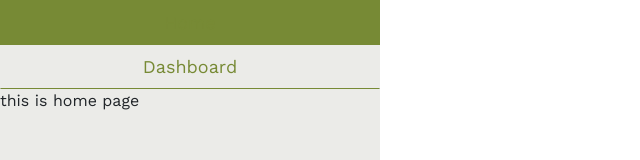
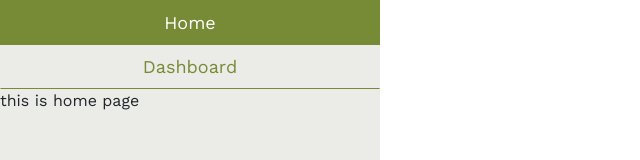
Before and after one commit to annpryshchepa/track_app, a React (Create React App) app: page / in a window 1280 px wide. Shown: the top 160 px of the page, without its empty margins (0-640 px from the left). Built offline with nearby package versions, Linux system fonts and the light colour scheme.

Commit message:
fixed hover style

```diff
--- a/src/App.scss
+++ b/src/App.scss
@@ -24,6 +24,7 @@
   .nav-tabs .nav-link.active, .nav-tabs .nav-link.active:hover {
     border-bottom-color: transparent;
     border-radius: 0;
+    color: $white
   }
 
   .nav-tabs .nav-link {
```
